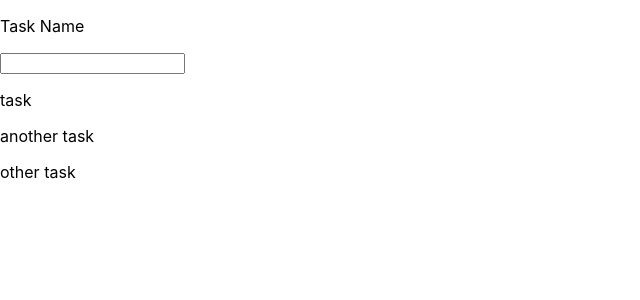
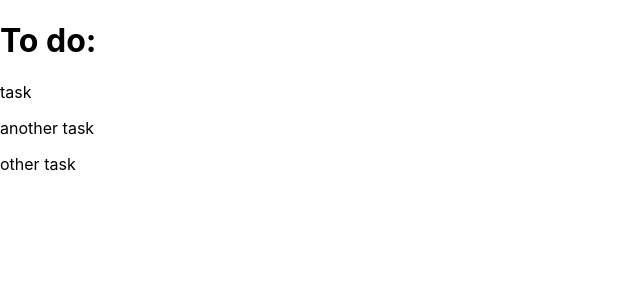
Before and after one commit to fantasticole/hdx, a React (Create React App) app: page / in a window 1280 px wide. Shown: the top 300 px of the page, without its empty margins (0-640 px from the left). Built offline with nearby package versions, Linux system fonts and the light colour scheme.

Commit message:
Rename Form to be Task component rendered by List

```diff
--- a/src/App.js
+++ b/src/App.js
@@ -1,6 +1,5 @@
 import React, { Component } from "react";
 
-import Form from "./components/Form";
 import List from "./components/List";
 
 import "./styles/app.scss";
@@ -15,7 +14,7 @@ class App extends Component {
   render() {
     return (
       <div className="App">
-        <Form />
+        <h1>To do:</h1>
         <List tasks={sampleTasks} />
       </div>
     );
--- a/src/components/Form.js
+++ /dev/null
@@ -1,30 +0,0 @@
-import React, { Component } from "react";
-
-class Form extends Component {
-  constructor(props) {
-    super(props)
-
-    this.state = {
-      title: "",
-    };
-  }
-
-  handleChange = (e) => {
-    const { name, value } = e.target;
-
-    this.setState({
-      [name]: value,
-    })
-  }
-
-  render() {
-    return (
-      <div className="form">
-        <p className="label">Task Name</p>
-        <input type="text" name="title"/>
-      </div>
-    );
-  }
-}
-
-export default Form;
--- a/src/components/List.js
+++ b/src/components/List.js
@@ -3,14 +3,14 @@ import PropTypes from "prop-types";
 
 import { taskPropType } from "../utils/propTypes";
 
+import Task from "./Task";
+
 class List extends Component {
   render() {
     return (
       <div className="list">
-        {this.props.tasks.map(({ title }) => (
-          <div className="task" key={title}>
-            <p className="title">{title}</p>
-          </div>
+        {this.props.tasks.map((task) => (
+          <Task task={task} key={task.title}/>
         ))}
       </div>
     );
--- /dev/null
+++ b/src/components/Task.js
@@ -0,0 +1,49 @@
+import React, { Component } from "react";
+
+import { taskPropType } from "../utils/propTypes";
+
+class Task extends Component {
+  constructor(props) {
+    super(props)
+
+    this.state = {
+      editing: false,
+      title: "",
+    };
+  }
+
+  handleChange = (e) => {
+    const { name, value } = e.target;
+
+    this.setState({
+      [name]: value,
+    })
+  }
+
+  render() {
+    const { editing } = this.state;
+
+    const { task } = this.props;
+
+    if (editing) {
+      return (
+        <div className="task editing">
+          <p className="label">Task Name</p>
+          <input type="text" name="title"/>
+        </div>
+      );
+    }
+
+    return (
+      <div className="task">
+        <p className="label">{task.title}</p>
+      </div>
+    );
+  }
+}
+
+Task.propTypes = {
+  task: taskPropType.isRequired,
+};
+
+export default Task;
```
